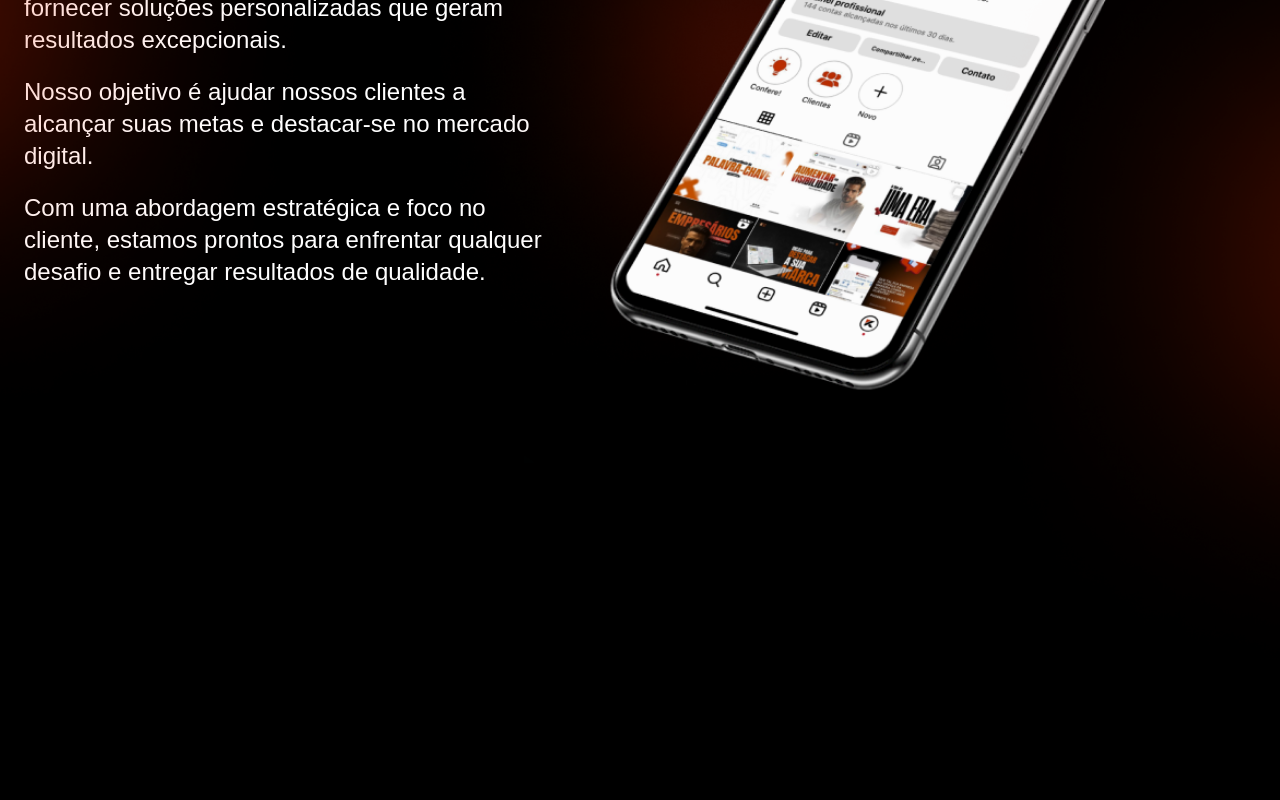
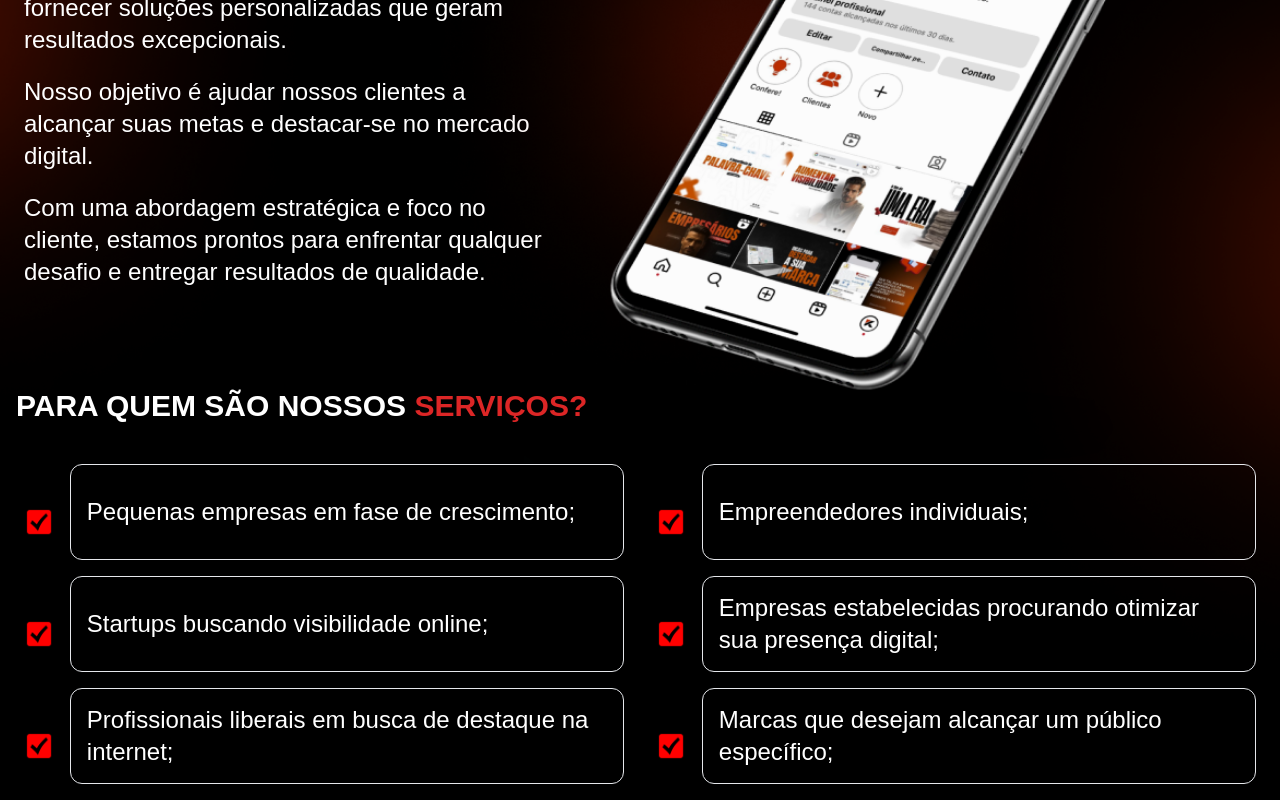
Before and after one commit to elielson-and/kliquex-landing-page, a Vue app: page / in a window 1280 px wide. Shown: the part 3153-3953 px from the top of the page. Before the commit the page ends 3869 px from the top, so only its background shows below. Built offline with nearby package versions, Linux system fonts and the light colour scheme.

Commit message:
whos for

```diff
--- a/src/components/HeaderComponent.vue
+++ b/src/components/HeaderComponent.vue
@@ -94,10 +94,10 @@
     </section>
 
     <section class="w-full p-4 relative mt-28">
-        <img src="@/assets/images/mid_light.png" class="absolute -bottom-32 left-0 w-[22rem] z-20 opacity-60"
+        <img src="@/assets/images/mid_light.png" class="absolute -bottom-32 left-0 w-[22rem] z-00 opacity-60"
             alt="kliquex">
-        <img src="@/assets/images/mid_light.png"
-            class="absolute -bottom-96 right-0 w-[22rem] z-50 opacity-50 rotate-180" alt="kliquex">
+        <img src="@/assets/images/mid_light.png" class="absolute -bottom-96 right-0 w-[22rem] z-0 opacity-50 rotate-180"
+            alt="kliquex">
 
         <main class="w-full max-w-7xl mx-auto  relative text-white flex flex-col md:flex-row ">
             <div class="w-full md:w-2/4 p-2">
@@ -127,13 +127,66 @@
                 <img src="@/assets/images/light_fill.png" class="w-[45rem] absolute -top-20 -left-36 z-10"
                     alt="kliquex">
                 <img src="@/assets/images/iphone.png"
-                    class="w-[40rem] absolute  top-5 left-[50%] translate-x-[-60%] z-10" alt="kliquex">
+                    class="w-[40rem] relative md:absolute  top-5 left-[50%] translate-x-[-60%] z-10" alt="kliquex">
 
-                <div class="mt-5 ml-5">
+                <div class="mt-5 ml-5 absolute md:relative top-2">
                     <h1 class="font-extrabold mb-1">Bryan Esteves</h1>
                     <p class="text-gray-300">Estrategista, <br> CEO e Founder</p>
                 </div>
             </div>
         </main>
     </section>
+
+    <section class="w-full p-4 relative mt-10">
+        <main class="w-full max-w-7xl mx-auto  relative text-white flex justify-center flex-col ">
+            <h1 class="text-3xl font-bold mb-10 text-center md:text-left">PARA QUEM SÃO NOSSOS <span
+                    class="text-red-600">SERVIÇOS?</span></h1>
+
+
+            <div class="w-full grid grid-cols-1 md:grid-cols-2 gap-4 ">
+                <div class="w-full flex gap-4 justify-center items-center">
+                    <img src="@/assets/images/check.png" class="w-[30px] mt-5 relative z-10" alt="kliquex">
+                    <div class="w-[90%] border p-4 rounded-xl h-24 flex justify-start items-center text-2xl">
+                        Pequenas empresas em fase de crescimento;
+                    </div>
+                </div>
+
+                <div class="w-full flex gap-4 justify-center items-center">
+                    <img src="@/assets/images/check.png" class="w-[30px] mt-5 relative z-10" alt="kliquex">
+                    <div class="w-[90%] border p-4 rounded-xl h-24 flex justify-start items-center text-2xl">
+                        Empreendedores individuais;
+                    </div>
+                </div>
+
+                <div class="w-full flex gap-4 justify-center items-center">
+                    <img src="@/assets/images/check.png" class="w-[30px] mt-5 relative z-10" alt="kliquex">
+                    <div class="w-[90%] border p-4 rounded-xl h-24 flex justify-start items-center text-2xl">
+                        Startups buscando visibilidade online;
+                    </div>
+                </div>
+
+                <div class="w-full flex gap-4 justify-center items-center">
+                    <img src="@/assets/images/check.png" class="w-[30px] mt-5 relative z-10" alt="kliquex">
+                    <div class="w-[90%] border p-4 rounded-xl h-24 flex justify-start items-center text-2xl">
+                        Empresas estabelecidas procurando otimizar sua presença digital;
+                    </div>
+                </div>
+
+                <div class="w-full flex gap-4 justify-center items-center">
+                    <img src="@/assets/images/check.png" class="w-[30px] mt-5 relative z-10" alt="kliquex">
+                    <div class="w-[90%] border p-4 rounded-xl h-24 flex justify-start items-center text-2xl">
+                        Profissionais liberais em busca de destaque na internet;
+                    </div>
+                </div>
+
+                <div class="w-full flex gap-4 justify-center items-center">
+                    <img src="@/assets/images/check.png" class="w-[30px] mt-5 relative z-10" alt="kliquex">
+                    <div class="w-[90%] border p-4 rounded-xl h-24 flex justify-start items-center text-2xl">
+                        Marcas que desejam alcançar um público específico;
+                    </div>
+                </div>
+
+            </div>
+        </main>
+    </section>
 </template>
```
Also changed, not shown: src/assets/images/check.png (added).
